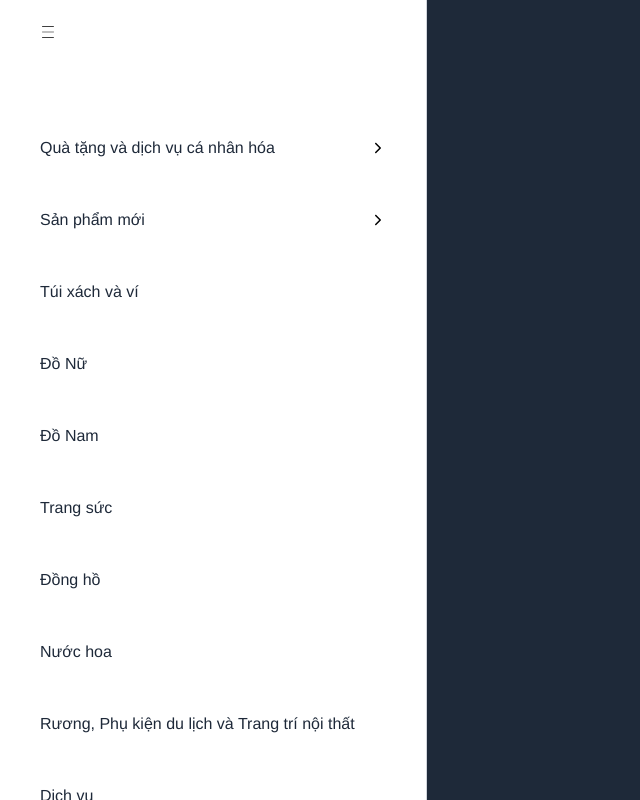
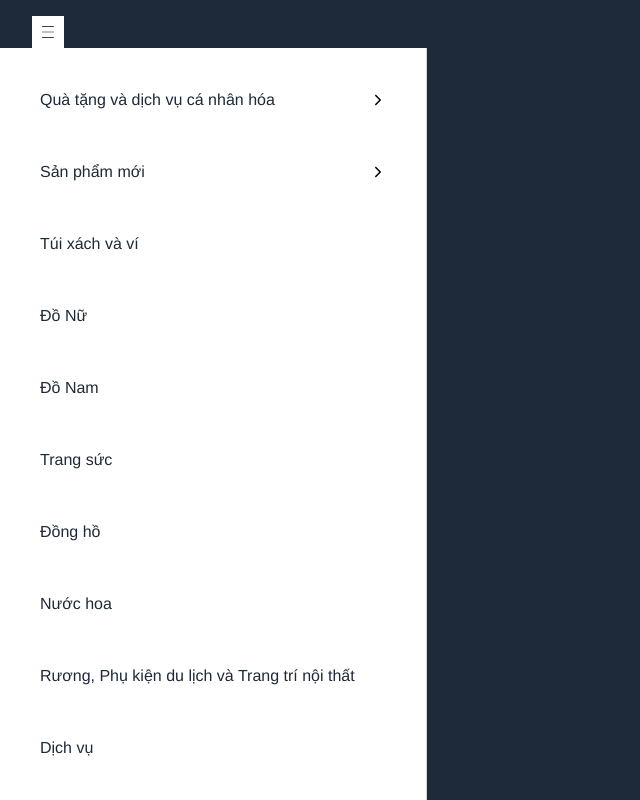
Before and after one commit to tien198/rossmoon_dev, a React (Vite) app: page / in a window 1280 px wide. Both pictures are taken after a click on the button 48 px from the left and 32 px from the top of the page. Shown: the whole page, without its empty margins (0-640 px from the left). Built offline with nearby package versions, Linux system fonts and the light colour scheme.

Commit message:
update UI

```diff
--- a/src/components/layouts/Navbar/Nav.Footer.tsx
+++ b/src/components/layouts/Navbar/Nav.Footer.tsx
@@ -3,12 +3,12 @@ import styles from './nav.module.scss'
 export default function Footer() {
     return (
         <div
-            className={
-                styles['nav__list--services']
-            }
+            className={styles['nav__list--services']}
         >
-            <p>Chúng tôi có thể giúp gì cho bạn?</p>
-            <p className="font-medium">+84 2838614107</p>
+            <div className={styles['service']}>
+                <p>Chúng tôi có thể giúp gì cho bạn?</p>
+                <p className="font-medium">+84 2838614107</p>
+            </div>
         </div>
     )
 }
--- a/src/components/layouts/Navbar/nav.module.scss
+++ b/src/components/layouts/Navbar/nav.module.scss
@@ -1,6 +1,8 @@
 $transition-ease: cubic-bezier(0.39, 0.575, 0.565, 1);
 $transition-default: all 0.3s $transition-ease;
 
+$header-height-mobile: 2rem;
+$header-height-desktop: 3rem;
 
 
 .active {
@@ -20,7 +22,7 @@ $transition-default: all 0.3s $transition-ease;
 
 .nav {
     position: fixed;
-    inset: 0;
+    inset: $header-height-mobile 0;
     color: var(--dark-gray);
     background-color: var(--white);
     height: 0vh;
@@ -43,7 +45,7 @@ $transition-default: all 0.3s $transition-ease;
     }
 
     &.active {
-        height: 100vh;
+        height: calc(100vh - $header-height-mobile);
     }
 
 
@@ -93,12 +95,16 @@ $transition-default: all 0.3s $transition-ease;
     }
 
     &__list--services {
-        padding: 2.5rem 2.5rem;
-        border-top: 1px solid var(--light-gray);
+        padding-bottom: 8rem;
+
+        .service {
+            padding: 2.5rem 2.5rem;
+            border-top: 1px solid var(--light-gray);
+        }
     }
 
     &__list {
-        padding: 2rem 2.5rem 2.5rem;
+        padding: 0 2.5rem;
         visibility: hidden;
         opacity: 0;
         transition: $transition-default;
@@ -159,7 +165,7 @@ $transition-default: all 0.3s $transition-ease;
     }
 
     .wrapper {
-        padding: 5rem 0;
+        padding: 1rem 0;
         opacity: 0;
         transition: $transition-default;
         transition: border-right 0s $transition-ease .3s;
@@ -168,18 +174,17 @@ $transition-default: all 0.3s $transition-ease;
         &.active {
             overflow-y: auto;
             border-right: 1px solid var(--light-gray);
-            opacity: 1;
         }
     }
 
     @media (min-width: 768px) {
-        top: 0;
+        inset: $header-height-desktop 0;
         width: 0;
-        height: 100vh;
+        height: calc(100vh - 3rem);
 
         &.active {
             width: min(33.3333vw, 441px);
-            opacity: 1;
+            height: calc(100vh - $header-height-desktop);
         }
     }
 }
```
